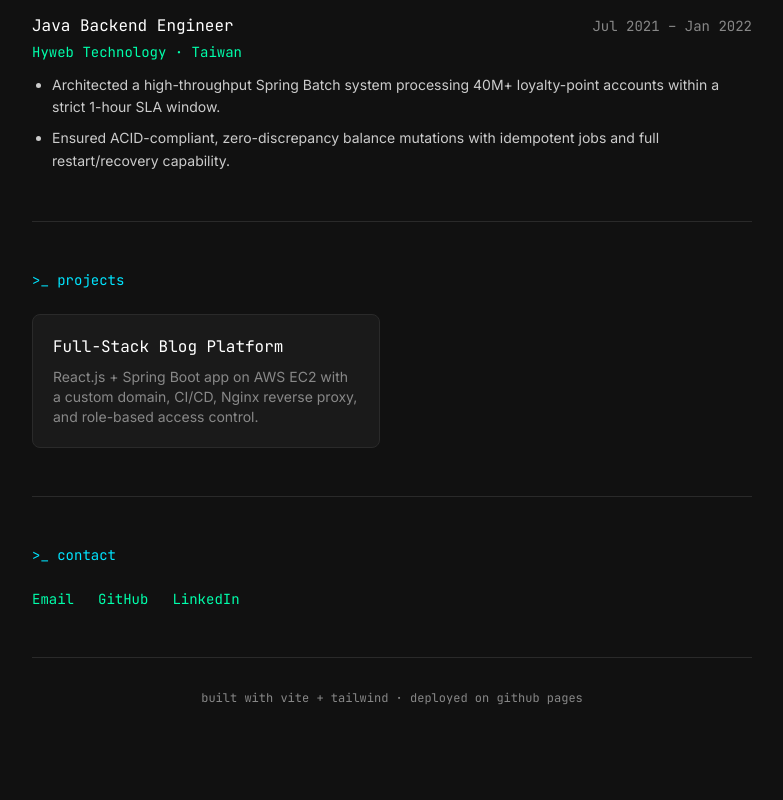
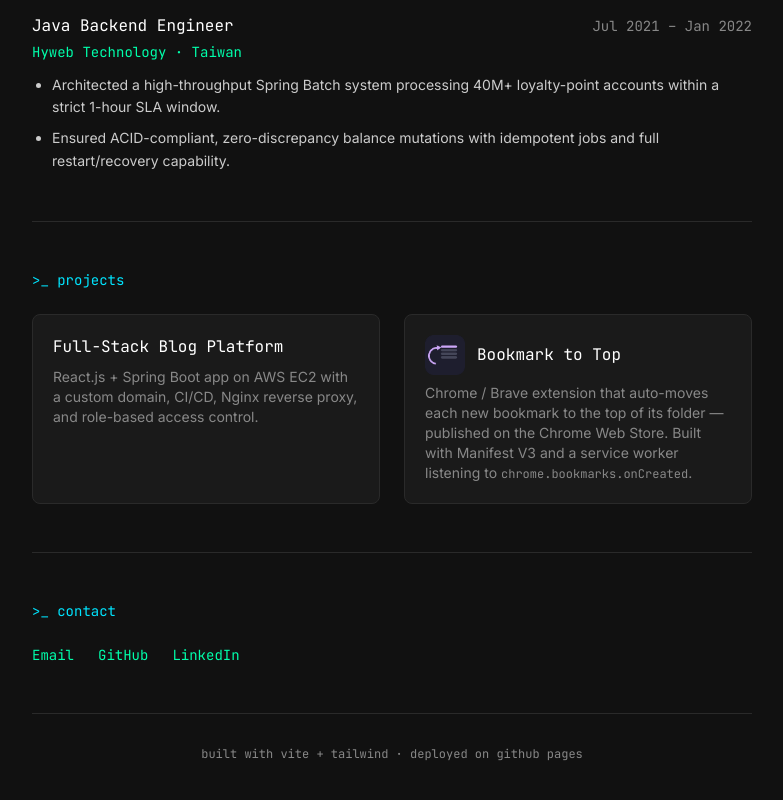
Before and after one commit to jack-chinho-yao/jack-chinho-yao.github.io, a website built with Vite: page index.html in a window 1280 px wide. Shown: the part 1381-2181 px from the top of the page, without its empty margins (248-1031 px from the left). Before the commit the page ends 2151 px from the top, so only its background shows below. Built offline with nearby package versions, Linux system fonts and the light colour scheme.

Commit message:
Add Bookmark to Top extension to projects with icon

```diff
--- a/index.html
+++ b/index.html
@@ -151,6 +151,29 @@
             </p>
           </a>
 
+          <a
+            href="https://chromewebstore.google.com/detail/bookmark-to-top/adcgjjnkjgenhcnmopfbihnpjnjfgjhh"
+            target="_blank"
+            rel="noopener noreferrer"
+            class="group block rounded-lg border border-border bg-surface p-5 transition-colors hover:border-accent"
+          >
+            <div class="flex items-center gap-3">
+              <img
+                      src="/bookmark-to-top.png"
+                      alt="Bookmark to Top icon"
+                      class="h-10 w-10 rounded"
+              />
+              <h3 class="font-mono text-heading group-hover:text-accent">
+                Bookmark to Top
+              </h3>
+            </div>
+            <p class="mt-2 text-sm text-muted">
+              Chrome / Brave extension that auto-moves each new bookmark to the top of its
+              folder — published on the Chrome Web Store. Built with Manifest V3 and a
+              service worker listening to <code class="font-mono text-xs">chrome.bookmarks.onCreated</code>.
+            </p>
+          </a>
+
         </div>
       </section>
 
```
Also changed, not shown: public/bookmark-to-top.png (added).
